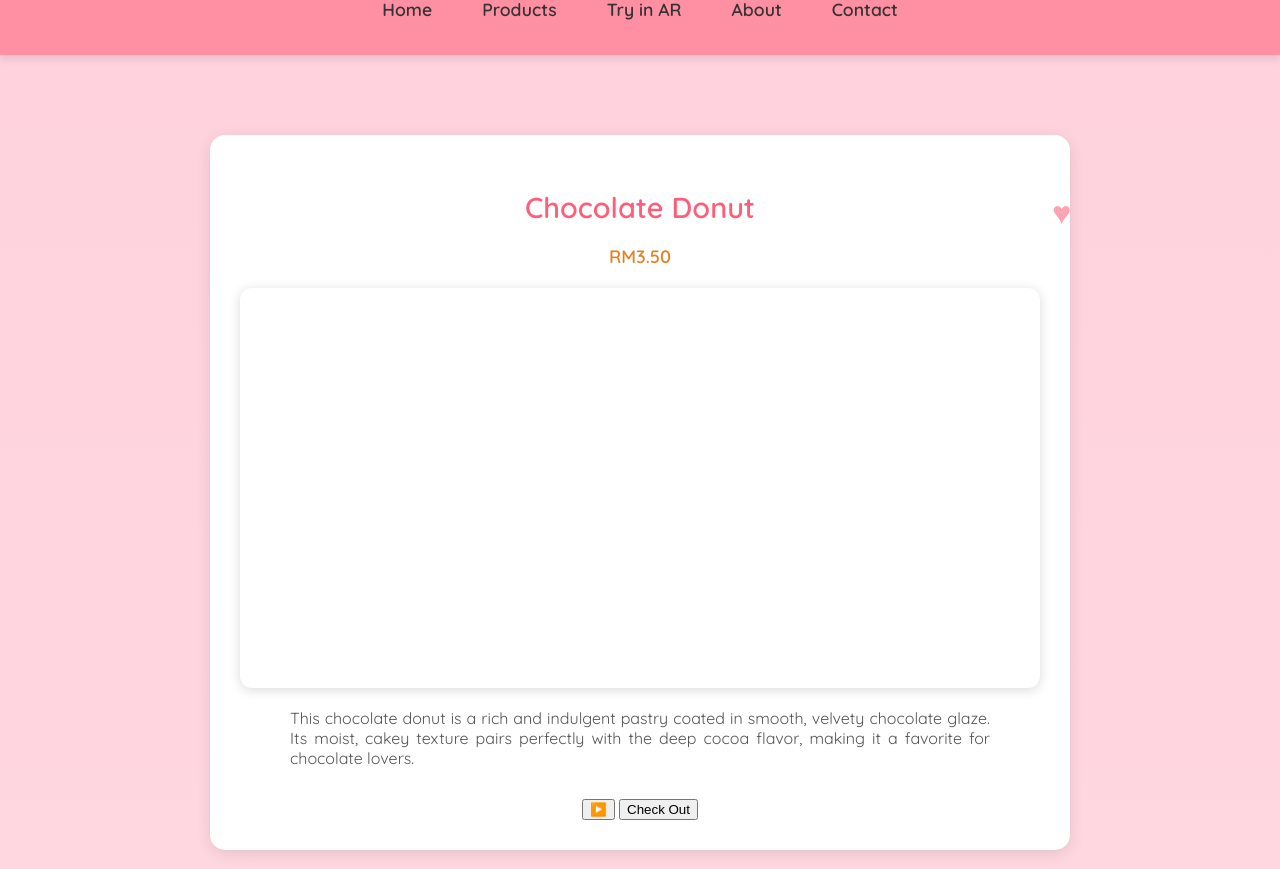
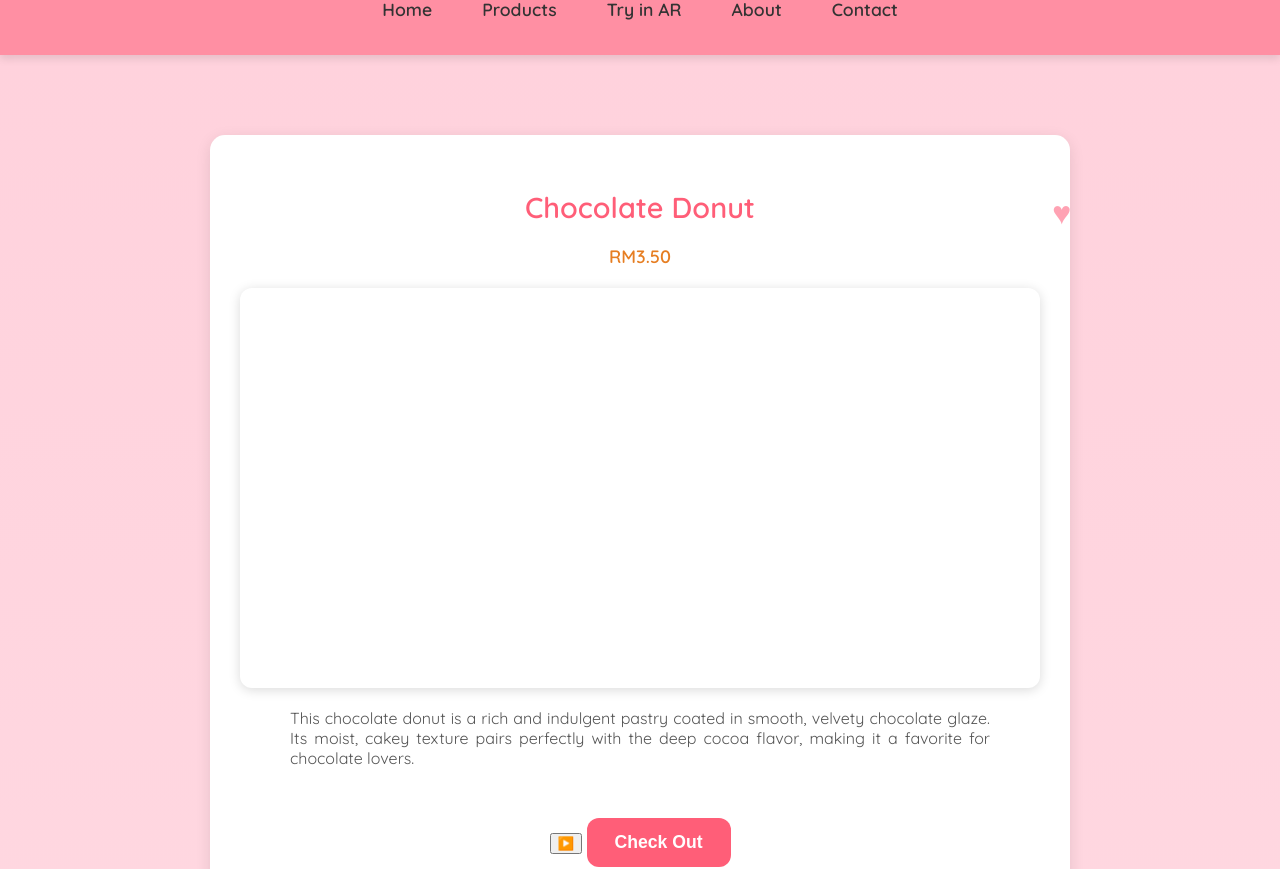
Before and after one commit to AyinYoohoo/ainwhiplash, a plain HTML site: page product-detail.html in a window 1280 px wide. Shown: the part 97-966 px from the top of the page. Drawn offline with nearby package versions, Linux system fonts and the light colour scheme.

Commit message:
Added style for Checkout button for product-detail.html

```diff
--- a/styles/style.css
+++ b/styles/style.css
@@ -137,6 +137,26 @@ form button:hover {
   border: none;
   font-size: 24px;
   cursor: pointer;
+}
+
+/* Checkout button */
+.checkout-button {
+  display: inline-block;
+  margin-top: 20px;
+  padding: 14px 28px;
+  background-color: #ff5e78;
+  color: white;
+  border: none;
+  border-radius: 12px;
+  font-size: 1.1em;
+  font-weight: bold;
+  cursor: pointer;
+  transition: background 0.3s ease, transform 0.2s ease;
+}
+
+.checkout-button:hover {
+  background-color: #e14b65;
+  transform: scale(1.05);
 }
 
 
```
